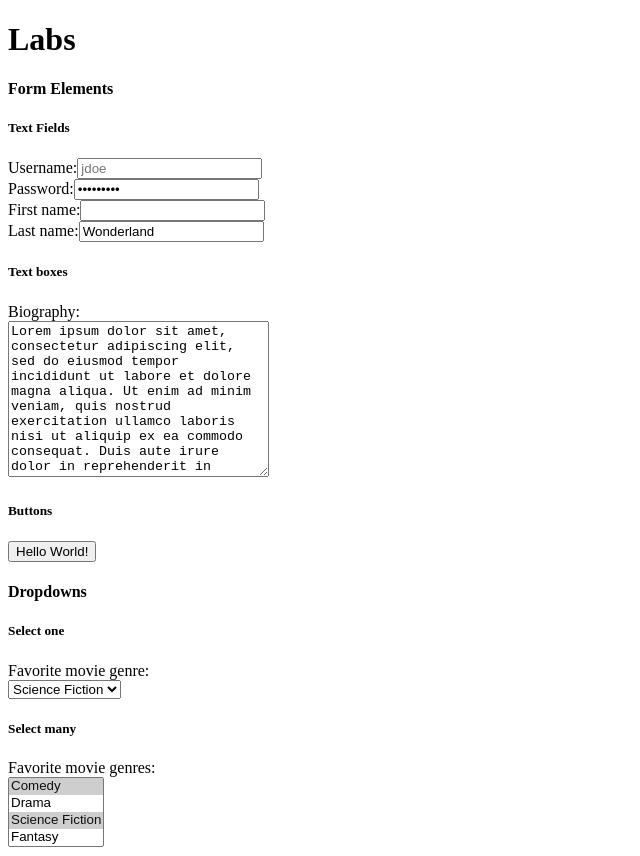
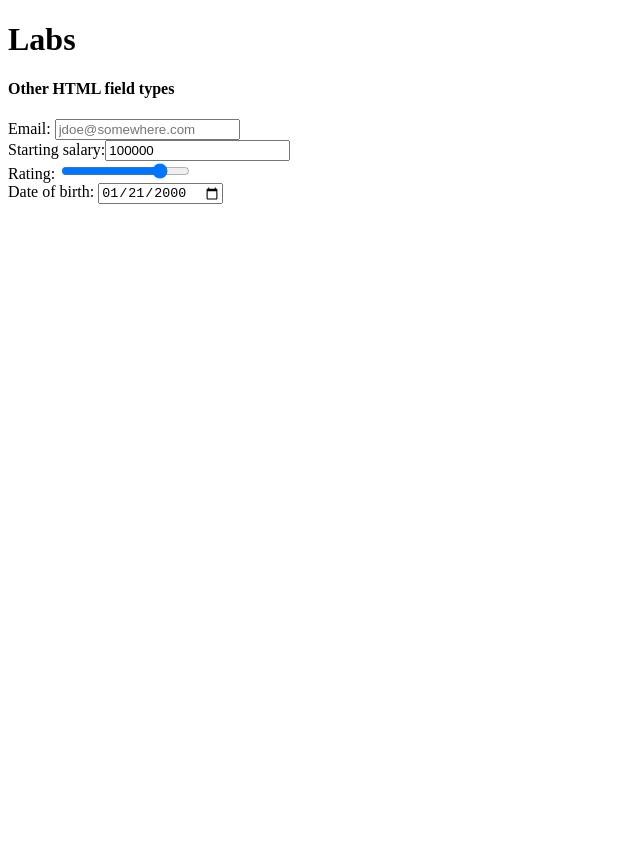
Before and after one commit to xilu56/kambaz-react-web-app-cs5610-sm25, a React app: page / in a window 1280 px wide. Shown: the whole page, without its empty margins (0-640 px from the left). After the commit the page ends 800 px from the top, so only its background shows below. Built offline with nearby package versions, Linux system fonts and the light colour scheme; the HTML template or start-up script is replaced by a standard one.

Commit message:
Email, Salary, Rating slider, DOB date picker

```diff
--- a/src/Labs/Lab1/index.tsx
+++ b/src/Labs/Lab1/index.tsx
@@ -1,51 +1,30 @@
 export default function Lab1() {
     return (
         <div id="wd-forms">
-        <h4>Form Elements</h4>
-        <form id="wd-text-fields">
-          <h5>Text Fields</h5>
-          <label htmlFor="wd-text-fields-username">Username:</label>
-          <input placeholder="jdoe" id="wd-text-fields-username" /> <br />
-          <label htmlFor="wd-text-fields-password">Password:</label>
-          <input type="password" value="123@#$asd" id="wd-text-fields-password" />
-          <br />
-          <label htmlFor="wd-text-fields-first-name">First name:</label>
-          <input type="text" title="John" id="wd-text-fields-first-name" /> <br />
-          <label htmlFor="wd-text-fields-last-name">Last name:</label>
-          <input type="text" placeholder="Doe"
-                 value="Wonderland"
-                 title="The last name"
-                 id="wd-text-fields-last-name" />
-        </form>
-        <h5>Text boxes</h5>
-        <label>Biography:</label><br/>
-        <textarea id="wd-textarea" cols={30} rows={10}>Lorem ipsum dolor sit amet, consectetur adipiscing elit, sed do eiusmod tempor incididunt ut labore et dolore magna aliqua. Ut enim ad minim veniam, quis nostrud exercitation ullamco laboris nisi ut aliquip ex ea commodo consequat. Duis aute irure dolor in reprehenderit in voluptate velit esse cillum dolore eu fugiat nulla pariatur. Excepteur sint occaecat cupidatat non proident, sunt in culpa qui officia deserunt mollit anim id est laborum.</textarea>
-        <h5 id="wd-buttons">Buttons</h5>
-        <button type="button"
-                onClick={() => alert("Life is Good!")}
-                id="wd-all-good">
-        Hello World!
-        </button>
+        <h4>Other HTML field types</h4>
 
-        <h4 id="wd-dropdowns">Dropdowns</h4>
+<label htmlFor="wd-text-fields-email"> Email: </label>
+<input type="email"
+       placeholder="jdoe@somewhere.com"
+       id="wd-text-fields-email"/><br/>
 
-        <h5>Select one</h5>
-        <label  htmlFor="wd-select-one-genre"> Favorite movie genre: </label><br/>
-        <select id="wd-select-one-genre">
-        <option value="COMEDY">Comedy</option>
-        <option value="DRAMA">Drama</option>
-        <option selected value="SCIFI">
-            Science Fiction</option>
-        <option value="FANTASY">Fantasy</option>
-        </select>
-        <h5>Select many</h5>
-        <label  htmlFor="wd-select-many-genre"> Favorite movie genres: </label><br/>
-        <select multiple id="wd-select-many-genre">
-        <option value="COMEDY" selected> Comedy          </option>
-        <option value="DRAMA">           Drama           </option>
-        <option value="SCIFI"  selected> Science Fiction </option>
-        <option value="FANTASY">         Fantasy         </option>
-        </select>
+<label htmlFor="wd-text-fields-salary-start"> Starting salary:</label>
+<input type="number"
+       value="100000"
+       placeholder="1000"
+       id="wd-text-fields-salary-start"/><br/>
+
+<label htmlFor="wd-text-fields-rating"> Rating: </label>
+<input type="range"
+       value="4"
+       max="5"
+       placeholder="Doe"
+       id="wd-text-fields-rating"/><br/>
+
+<label htmlFor="wd-text-fields-dob"> Date of birth: </label>
+<input type="date"
+       value="2000-01-21"
+       id="wd-text-fields-dob"/><br/>
       </div>
 );
 }
```
